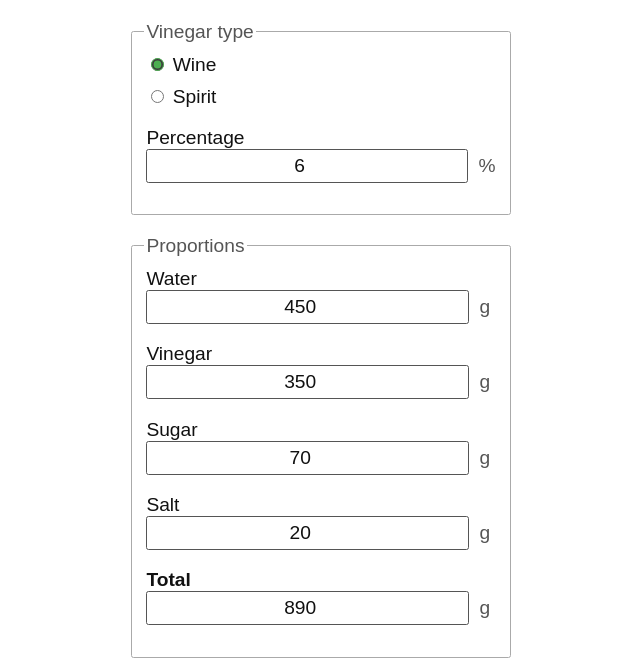
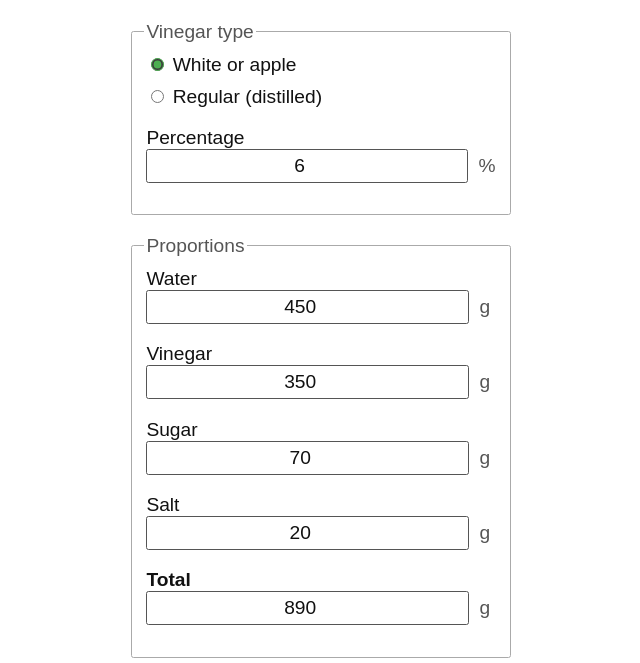
Before and after one commit to marek-saji/pickle-calculator, a website: page static/index.html in a window 1280 px wide. Shown: the part 168-831 px from the top of the page, without its empty margins (319-959 px from the left). Drawn offline with Linux system fonts and the light colour scheme.

Commit message:
There’s no such thing as spirit vinegar

```diff
--- a/static/index.html
+++ b/static/index.html
@@ -29,13 +29,13 @@
                 <p class="form-element form-element--radio">
                     <label  for=vinegar-type-wine>
                         <input type=radio name=vinegarType id=vinegar-type-wine value=wine checked />
-                        Wine
+                        White or apple
                     </label>
                 </p>
                 <p class="form-element form-element--radio">
                     <label for=vinegar-type-spirit>
                         <input type=radio name=vinegarType id=vinegar-type-spirit value=spirit />
-                        Spirit
+                        Regular (distilled)
                     </label>
                 </p>
 
```
